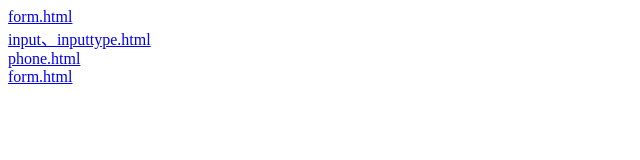
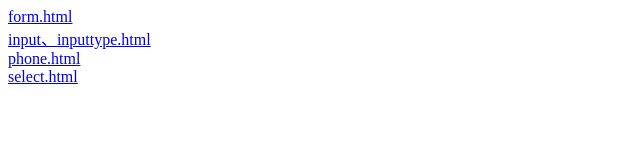
Before and after one commit to Lu-yiii/web, a plain HTML site: page index.html in a window 1280 px wide. Shown: the full height of the page, 0-640 px from the left. Drawn offline with Linux system fonts and the light colour scheme.

Commit message:
Update index.html

```diff
--- a/index.html
+++ b/index.html
@@ -9,7 +9,7 @@
     <lo><a href="form.html">form.html</a></lo><br>
      <lo><a href="input、inputtype.html">input、inputtype.html</a></lo><br>
      <lo><a href="phone.html">phone.html</a></lo><br>
-     <lo><a href="form.html">form.html</a></lo><br>
+     <lo><a href="select.html">select.html</a></lo><br>
 
 
 </body>
```
